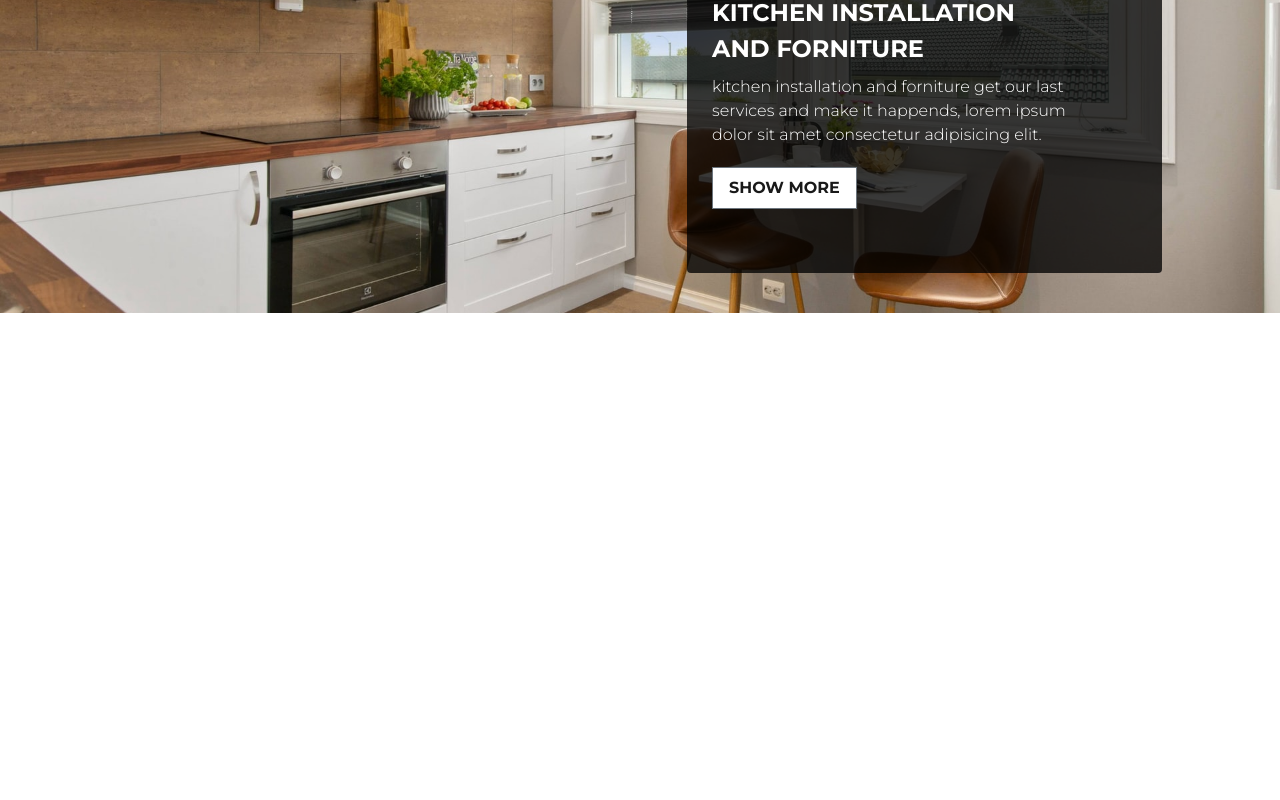
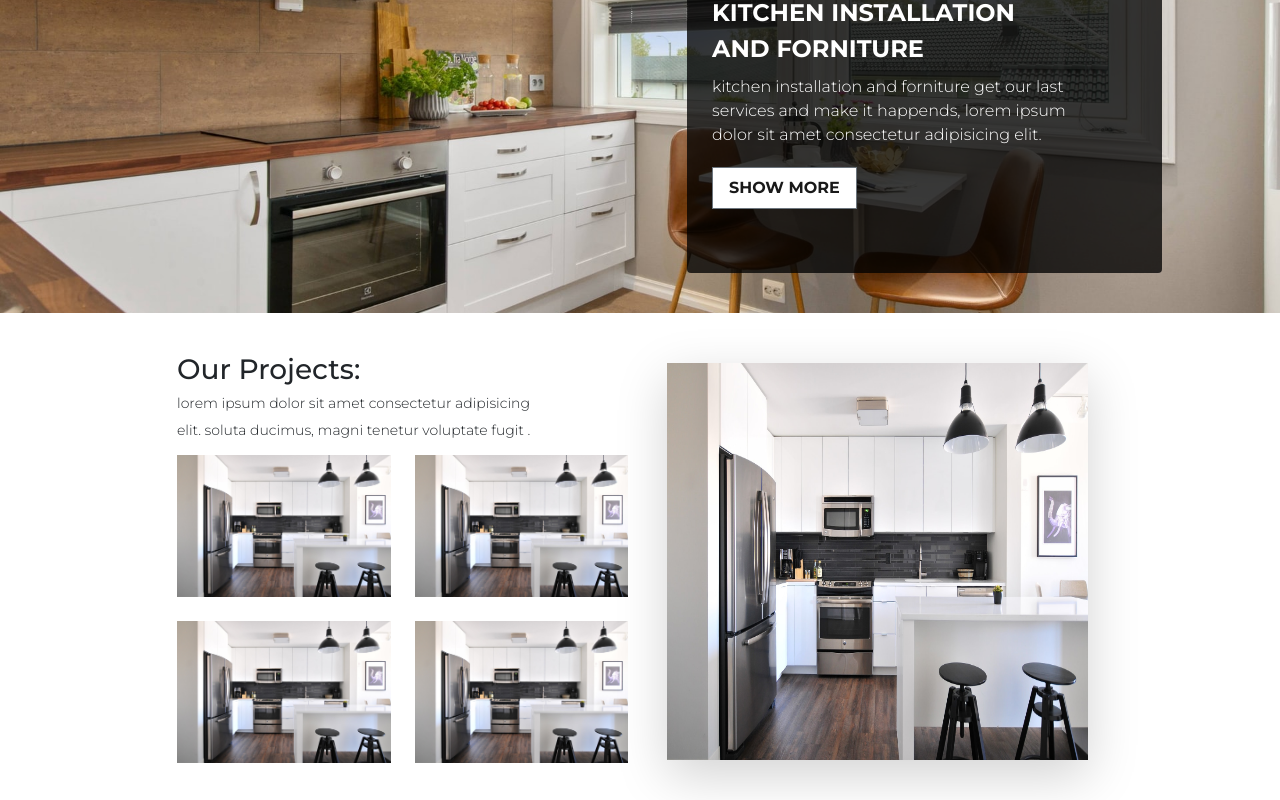
Before and after one commit to oucifkarim01/kitchenfourn, a React (Create React App) app: page / in a window 1280 px wide. Shown: the part 1263-2063 px from the top of the page. Before the commit the page ends 1631 px from the top, so only its background shows below. Built offline with nearby package versions, Linux system fonts and the light colour scheme.

Commit message:
added sections

```diff
--- a/src/index.css
+++ b/src/index.css
@@ -145,7 +145,7 @@ a:hover {
   background-size: cover;
   background-position: center;
   background-repeat: no-repeat;
-  margin-bottom: 55px;
+  /* margin-bottom: 55px; */
 }
 .aboutus-block .container {
   min-height: 380px;
@@ -175,3 +175,23 @@ a:hover {
 .about__box .btn:hover {
   background-color: rgba(255, 255, 255, 0.85);
 }
+/* Our Projects */
+.projects-block .section__title .desc {
+  max-width: 80%;
+  font-size: 14px;
+  line-height: 1.9;
+  font-weight: 300;
+}
+.projects-block .project_item {
+  padding: 12px;
+}
+.projects-block .project_item img {
+  transition: 0.12s box-shadow ease-in-out;
+}
+.projects-block .project_item img:hover {
+  box-shadow: 0 0.5rem 1rem rgba(0, 0, 0, 0.15) !important;
+  cursor: pointer;
+}
+.projects-block .active_project {
+  padding: 15px;
+}
--- a/src/src/main/Main.js
+++ b/src/src/main/Main.js
@@ -1,11 +1,13 @@
 import Services from "./services/services";
 import AboutUs from "./aboutus/about";
+import OurProjects from "./projects/project";
 
 function MainContent() {
   return (
     <>
       <Services />
       <AboutUs />
+      <OurProjects />
     </>
   );
 }
--- a/src/src/main/aboutus/about.js
+++ b/src/src/main/aboutus/about.js
@@ -19,7 +19,7 @@ function AboutUs() {
               it happends, Lorem ipsum dolor sit amet consectetur adipisicing
               elit.
             </div>
-            <button type="button" class="btn btn-secondary fw-bolder fs-6">
+            <button type="button" className="btn btn-secondary fw-bolder fs-6">
               SHOW MORE
             </button>
           </div>
--- /dev/null
+++ b/src/src/main/projects/project.js
@@ -0,0 +1,64 @@
+function OurProjects() {
+  return (
+    <div className="projects-block fluid-container section-block" id="projects">
+      <div className="container projects-block__inner">
+        <div className="row justify-content-center">
+          <div className="col-md-10">
+            <div className="row">
+              <div className="col-md-6">
+                <div className="section__title">
+                  <div className="text fs-3 text-capitalize">Our Projects:</div>
+                  <div className="text desc text-lowercase">
+                    Lorem ipsum dolor sit amet consectetur adipisicing elit.
+                    Soluta ducimus, magni tenetur voluptate fugit .
+                  </div>
+                  <div className="row">
+                    <div className="project_item  col-md-6">
+                      <img
+                        className="img-fluid"
+                        src="/assets/images/header.jpg"
+                        alt="active project"
+                      />
+                    </div>
+                    <div className="project_item  col-md-6">
+                      <img
+                        className="img-fluid"
+                        src="/assets/images/header.jpg"
+                        alt="active project"
+                      />
+                    </div>
+                    <div className="project_item  col-md-6">
+                      <img
+                        className="img-fluid"
+                        src="/assets/images/header.jpg"
+                        alt="active project"
+                      />
+                    </div>
+                    <div className="project_item  col-md-6">
+                      <img
+                        className="img-fluid"
+                        src="/assets/images/header.jpg"
+                        alt="active project"
+                      />
+                    </div>
+                  </div>
+                </div>
+              </div>
+              <div className="col-md-6 d-flex">
+                <div className="active_project align-self-stretch d-flex">
+                  <img
+                    className="img-fluid shadow-lg"
+                    src="/assets/images/header.jpg"
+                    alt="active project"
+                  />
+                </div>
+              </div>
+            </div>
+          </div>
+        </div>
+      </div>
+    </div>
+  );
+}
+
+export default OurProjects;
```
Also changed, not shown: 1 other file (tests, documents, lock files or other folders).
